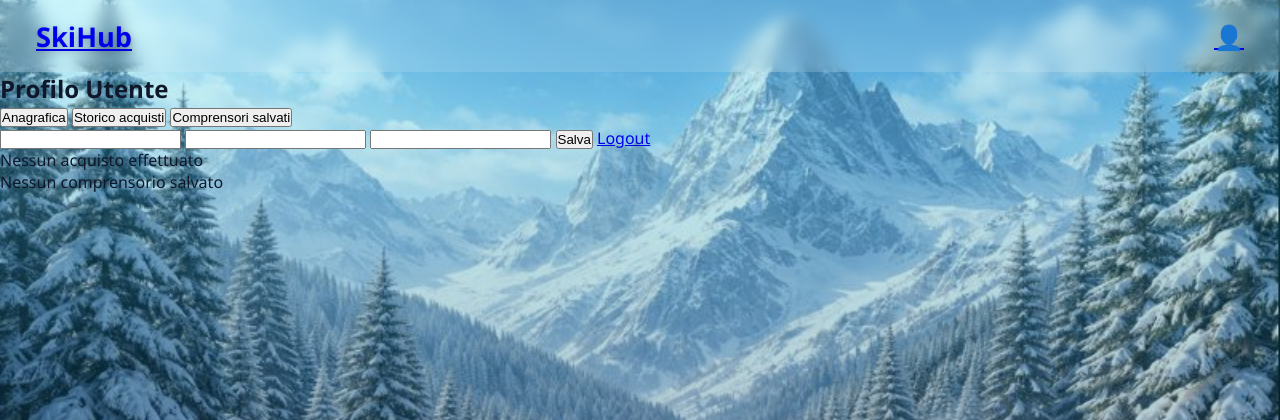
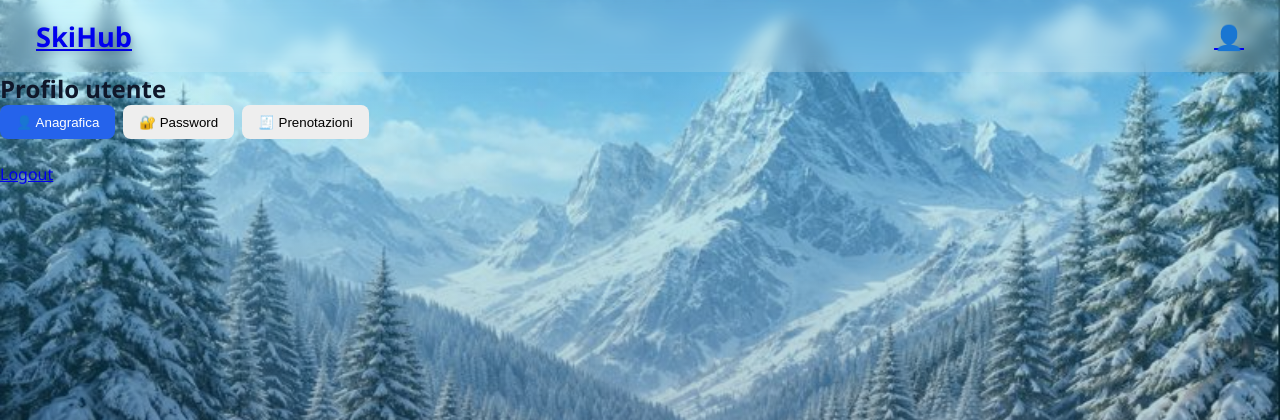
Before and after one commit to PasqualinaErrico27/SkiHub, a Flask app: template templates/profile.html in a window 1280 px wide. Shown: the top 420 px of the page. Run offline with Flask 3, Linux system fonts and the light colour scheme; the template is opened without the code that fills it, so the values that code supplies are empty.

Commit message:
Add files via upload

```diff
--- a/static/css/style.css
+++ b/static/css/style.css
@@ -352,6 +352,106 @@ header h1,
     gap: 0.5rem;
 }
 
+/* ================= TABS ================= */
+
+.tabs {
+    display: flex;
+    gap: .5rem;
+    margin-bottom: 1.5rem;
+}
+
+.tab-btn {
+    background: #eee;
+    border: none;
+    padding: .6rem 1rem;
+    border-radius: 8px;
+    cursor: pointer;
+    font-weight: 500;
+}
+
+.tab-btn.active {
+    background: #2563eb;
+    color: white;
+}
+
+/* ================= CONTENT ================= */
+
+.tab-content {
+    display: none;
+}
+
+.tab-content.active {
+    display: block;
+}
+
+/* ================= FORM ================= */
+
+.profile-form {
+    max-width: 420px;
+}
+
+.form-group {
+    margin-bottom: 1rem;
+}
+
+.form-group label {
+    display: block;
+    font-size: .9rem;
+    margin-bottom: .2rem;
+}
+
+.form-group input {
+    width: 100%;
+    padding: .6rem;
+    border-radius: 8px;
+    border: 1px solid #ccc;
+}
+
+.form-msg {
+    margin-top: .5rem;
+    font-size: .9rem;
+}
+
+.form-msg.success {
+    color: green;
+}
+
+.form-msg.error {
+    color: red;
+}
+
+/* ================= BOOKINGS ================= */
+
+.booking-list {
+    list-style: none;
+    padding: 0;
+    max-width: 600px;
+}
+
+.booking-card {
+    display: flex;
+    justify-content: space-between;
+    align-items: center;
+    background: #f9f9f9;
+    padding: .8rem 1rem;
+    border-radius: 10px;
+    margin-bottom: .6rem;
+}
+
+.booking-actions {
+    display: flex;
+    align-items: center;
+    gap: .6rem;
+}
+
+.danger {
+    background: #dc2626;
+    color: white;
+    border: none;
+    padding: .4rem .6rem;
+    border-radius: 6px;
+    cursor: pointer;
+}
 
 @media (max-width: 1024px) {
     .admin-board-head,
--- a/templates/profile.html
+++ b/templates/profile.html
@@ -3,86 +3,144 @@
 
 {% block content %}
 
-<h2>Profilo Utente</h2>
+    {% macro tab_button(id, label, active=False) %}
+        <button class="tab-btn {{ 'active' if active }}" data-tab="{{ id }}">
+            {{ label }}
+        </button>
+    {% endmacro %}
 
-<div class="tabs">
-    <button onclick="openTab('info')" class="active">Anagrafica</button>
-    <button onclick="openTab('purchases')">Storico acquisti</button>
-    <button onclick="openTab('resorts')">Comprensori salvati</button>
+
+    <section class="profile">
+
+        <h2>Profilo utente</h2>
+
+        <nav class="tabs">
+            {{ tab_button('info', '👤 Anagrafica', True) }}
+            {{ tab_button('password', '🔐 Password') }}
+            {{ tab_button('purchases', '🧾 Prenotazioni') }}
+        </nav>
+
+
+        <section id="password" class="tab-content">
+            <form id="password-form" class="profile-form">
+
+                <div class="form-group">
+                    <label for="old_password">Password attuale</label>
+                    <input id="old_password" type="password" required>
                 </div>
 
-<div id="info" class="tab-content active">
-    <label for="firstname"></label><input id="firstname" value="{{ user.first_name }}">
-    <label for="lastname"></label><input id="lastname" value="{{ user.last_name }}">
-    <label for="email"></label><input id="email" value="{{ user.email }}">
-    <button onclick="updateProfile()">Salva</button>
-    <a href="{{ url_for('login.logout') }}">Logout</a>
+                <div class="form-group">
+                    <label for="new_password">Nuova password</label>
+                    <input id="new_password" type="password" required>
                 </div>
 
-<div id="purchases" class="tab-content">
+                <div class="form-group">
+                    <label for="confirm_password">Conferma password</label>
+                    <input id="confirm_password" type="password" required>
+                </div>
+
+                <button class="btn-primary" id="confirm">Aggiorna password</button>
+
+                <p id="password-msg" class="form-msg"></p>
+            </form>
+        </section>
+
+
+        <section id="purchases" class="tab-content">
+
             {% if purchases %}
-        <ul>
+                <ul class="booking-list">
                     {% for p in purchases %}
-            <li>{{ p.resort_id }} – €{{ p.amount }} – Dal{{ p.datefrom.strftime('%d/%m/%Y') }} Al {{ p.dateto.strftime('%d/%m/%Y') }}</li>
+                        <li class="booking-card">
+                            <div>
+                                <strong>{{ p.resort_id.name }}</strong><br>
+                                {{ p.datefrom.strftime('%d/%m/%Y') }}
+                                →
+                                {{ p.dateto.strftime('%d/%m/%Y') }}
+                            </div>
+
+                            <div class="booking-actions">
+                                <span>€{{ p.amount }}</span>
+
+                                <form method="POST"
+                                      action="{{ url_for('profile.delete', purchase_id=p.id) }}"
+                                      onsubmit="return confirm('Annullare la prenotazione?')">
+                                    <button class="danger">❌</button>
+                                </form>
+                            </div>
+                        </li>
                     {% endfor %}
                 </ul>
             {% else %}
-        <p>Nessun acquisto effettuato</p>
+                <p class="hint">Nessuna prenotazione effettuata</p>
             {% endif %}
-</div>
 
-<div id="resorts" class="tab-content">
-    {% if saved_resorts %}
-        <ul>
-        {% for r in saved_resorts %}
-            <li>{{ r.resort_name }} ({{ r.region }})</li>
-        {% endfor %}
-        </ul>
-    {% else %}
-        <p>Nessun comprensorio salvato</p>
-    {% endif %}
-</div>
+        </section>
+        <a href="{{ url_for('login.logout') }}">Logout</a>
+    </section>
 
     <script>
-function openTab(id) {
+        /* ---------- CHANGE PASSWORD ---------- */
+        document.getElementById("confirm").addEventListener('click', function(e) {
+            e.preventDefault();
+
+            fetch("{{ url_for('profile.changepwd') }}", { // Aggiunte virgolette per Jinja2
+                method: 'POST',
+                headers: {'Content-Type': 'application/json'},
+                body: JSON.stringify({
+                    password: document.getElementById("new_password").value
+                })
+            }) // <--- La parentesi del fetch deve chiudersi QUI
+                .then(r => r.json())
+                .then(d => {
+                    const msg = document.getElementById("profile-msg");
+                    msg.textContent = d.success ? "Password modificata con successo" : d.error;
+                    msg.className = d.success ? "form-msg success" : "form-msg error";
+                })
+                .catch(() => {
+                    document.getElementById("profile-msg").textContent = "Errore di connessione";
+                });
+        });
+
+        /* ---------- TAB NAVIGATION (Pulita e singola) ---------- */
+        document.querySelectorAll(".tab-btn").forEach(btn => {
+            btn.addEventListener("click", () => {
+                // Rimuovi active da tutti i bottoni e contenuti
+                document.querySelectorAll(".tab-btn").forEach(b => b.classList.remove("active"));
                 document.querySelectorAll(".tab-content").forEach(t => t.classList.remove("active"));
-    document.querySelectorAll(".tabs button").forEach(b => b.classList.remove("active"));
-    document.getElementById(id).classList.add("active");
-    event.target.classList.add("active");
+
+                // Aggiungi active a quello cliccato
+                btn.classList.add("active");
+                const targetTab = document.getElementById(btn.dataset.tab);
+                if (targetTab) {
+                    targetTab.classList.add("active");
                 }
-</script>
-<script>
-function updateProfile() {
+            });
+        });
+
+        /* ---------- PROFILE UPDATE ---------- */
+        document.getElementById("profile-form").addEventListener("submit", e => {
+            e.preventDefault();
+
             fetch("/profile/update", {
                 method: "POST",
-        headers: {"Content-Type": "application/json"},
+                headers: { "Content-Type": "application/json" },
                 body: JSON.stringify({
-            firstname: this.firstname.value,
-            lastname: this.lastname.value,
-            email: this.email.value
+                    firstname: document.getElementById("firstname").value,
+                    lastname: document.getElementById("lastname").value,
+                    email: document.getElementById("email").value
                 })
             })
                 .then(r => r.json())
                 .then(d => {
-        let msg;
-        msg.innerText = d.success ? "Profilo aggiornato" : d.error;
+                    const msg = document.getElementById("profile-msg");
+                    msg.textContent = d.success ? "Profilo aggiornato con successo" : d.error;
+                    msg.className = d.success ? "form-msg success" : "form-msg error";
+                })
+                .catch(() => {
+                    document.getElementById("profile-msg").textContent = "Errore di connessione";
                 });
-}
+        });
+    </script>
 
-function changePassword() {
-    let oldPassword;
-    fetch("/profile/password", {
-        method: "POST",
-        headers: {"Content-Type": "application/json"},
-        body: JSON.stringify({
-            oldPassword: oldPassword.value,
-            newPassword: this.newPassword.value
-        })
-    })
-    .then(r => r.json())
-    .then(d => {
-        msg.innerText = d.success ? "Password aggiornata" : d.error;
-    });
-}
-</script>
 {% endblock %}
```
Also changed, not shown: routes/profile.py (+23 -20 lines). Lines whose indentation alone changed are shown as unchanged.
